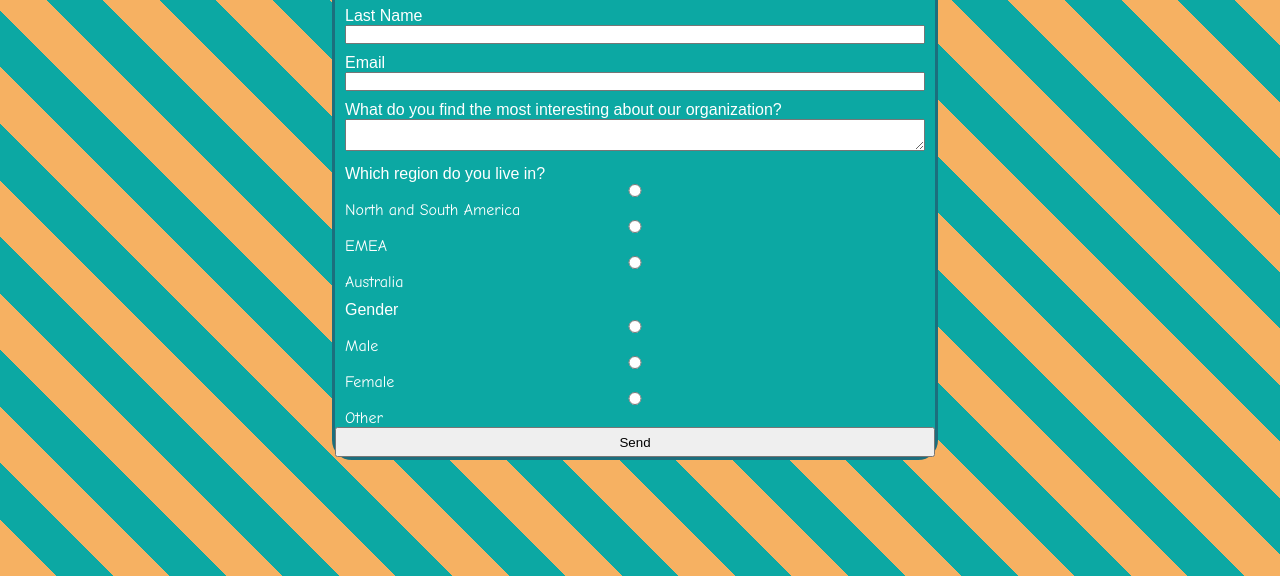
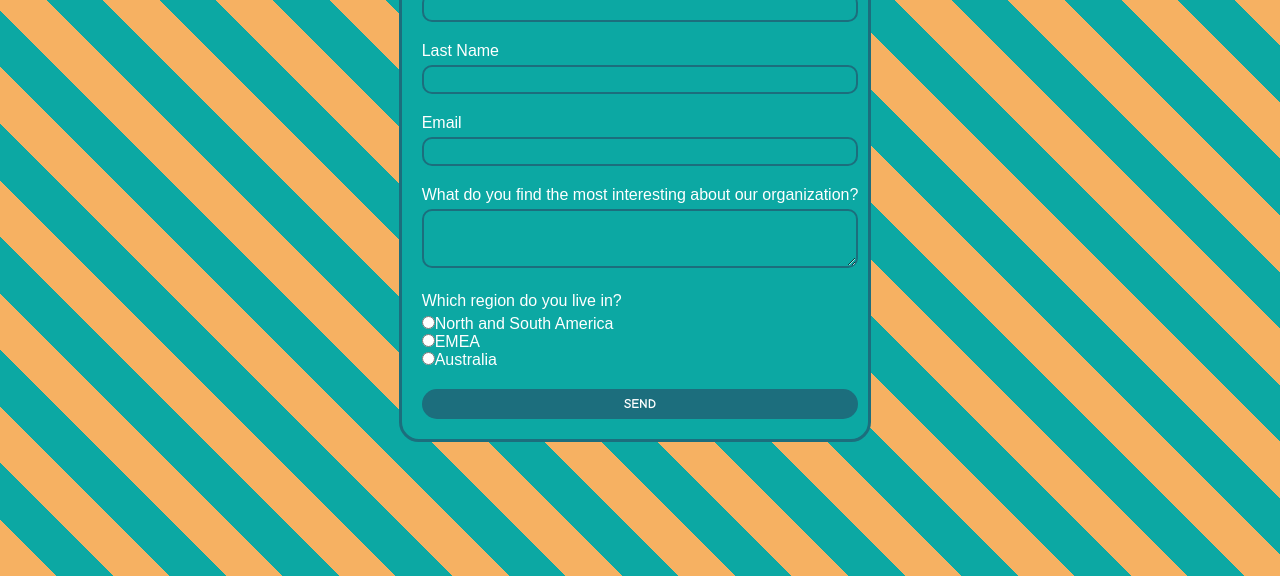
Before and after one commit to pragyes31/Responsive_Form_FCC, a website built with Parcel: page index.html in a window 1280 px wide. Shown: the part 224-800 px from the top of the page. Built offline with nearby package versions, Linux system fonts and the light colour scheme.

Commit message:
Styled the send button

```diff
--- a/index.html
+++ b/index.html
@@ -10,40 +10,36 @@
   <div class="app">
     <div class="resp-form">
       <form>
-        <div class="form-field heading">
+        <div class="heading">
           Survey form
         </div>
         <div class="form-field">
           <label for="first-name">First Name</label>
-          <input class="form-input" type="text" id="first-name" />
+          <input class="form-input full-width" type="text" id="first-name" />
         </div>
         <div class="form-field">
           <label for="lasr-name">Last Name</label>
-          <input class="form-input" type="text" id="last-name" />
+          <input class="form-input full-width" type="text" id="last-name" />
         </div>
         <div class="form-field">
           <label for="email">Email</label>
-          <input class="form-input" type="email" id="email" />
+          <input class="form-input full-width" type="email" id="email" />
         </div>
         <div class="form-field">
           <label for="message">What do you find the most interesting about our organization?</label>
-          <textarea></textarea>
+          <textarea class="full-width" rows="3"></textarea>
         </div>
         <div class="form-field">
           <label for="message">Which region do you live in?</label>
-          <input class="form-input" type="radio" name="region" value="nsamerica">North and South America<br>
+          <input class="form-input radio-option" type="radio" name="region" value="nsamerica">North and South
+          America<br>
           <input class="form-input" type="radio" name="region" value="emea">EMEA<br>
           <input class="form-input" type="radio" name="region" value="australia">Australia<br>
           </input>
         </div>
         <div class="form-field">
-          <label for="message">Gender</label>
-          <input class="form-input" type="radio" name="gender" value="male"> Male<br>
-          <input class="form-input" type="radio" name="gender" value="female"> Female<br>
-          <input class="form-input" type="radio" name="gender" value="other"> Other
+          <button type="button" class="form-btn">Send</button>
         </div>
-
-        <button type="button" class="form-btn">Send</button>
       </form>
     </div>
   </div>
--- a/src/styles.css
+++ b/src/styles.css
@@ -13,11 +13,6 @@
     #0ca8a3 40px,
     #0ca8a3 80px
   );
-  /* background: url("https://bit.ly/34mN4uc") no-repeat center center fixed; */
-  -webkit-background-size: cover;
-  -moz-background-size: cover;
-  -o-background-size: cover;
-  background-size: cover;
   display: flex;
   align-items: center;
   justify-content: center;
@@ -41,23 +36,44 @@
   text-align: center;
   font-size: 30px;
   font-weight: 300;
-  font-family: "Comic Sans MS", cursive, sans-serif;
+  font-family: "Gill Sans", "Gill Sans MT", Calibri, "Trebuchet MS", sans-serif;
 }
 
 .form-field {
-  margin: 10px 10px 0px 10px;
-  font-family: "Comic Sans MS", cursive, sans-serif;
+  margin: 10px 10px 20px 10px;
+  padding-left: 10px;
 }
 
-input,
-textarea {
+label {
+  display: block;
+  margin-bottom: 5px;
+}
+
+.radio-option {
+  font-size: 50px;
+}
+
+.full-width {
   width: 100%;
+  margin-right: 20px;
   box-sizing: border-box;
+  background: none;
+  outline: none;
+  border: 2px solid #1c6e7d;
+  border-radius: 10px;
+  padding: 5px;
 }
 
 .form-btn {
   width: 100%;
   height: 30px;
+  box-sizing: border-box;
+  color: white;
+  background-color: #1c6e7d;
+  border: transparent;
+  border-radius: 20px;
+  cursor: pointer;
+  text-transform: uppercase;
+  font-weight: bold;
+  font-family: "Comic Sans MS", "Comic Sans", cursive;
 }
-
-/* https://bit.ly/34mN4uc */
```
